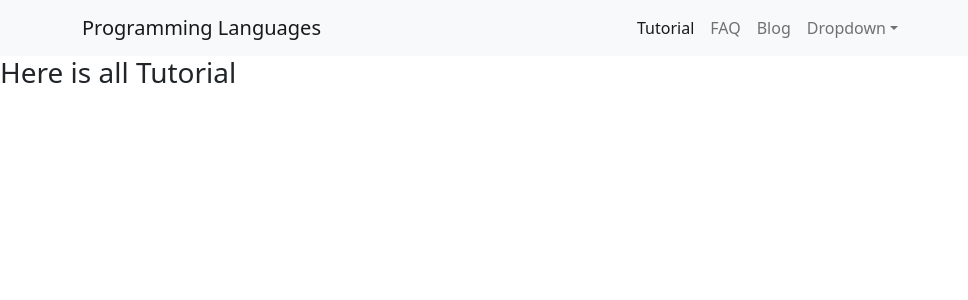
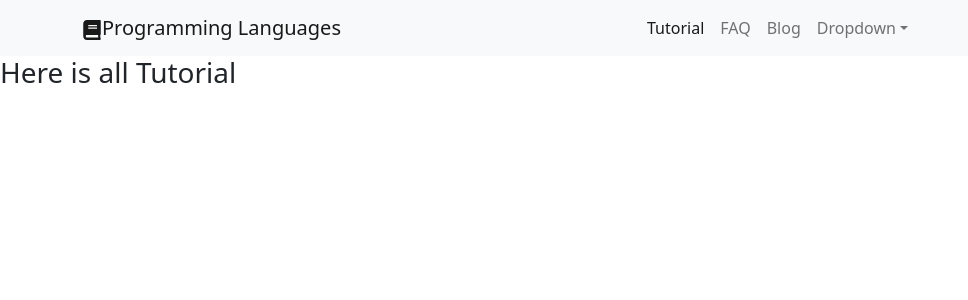
Before and after one commit to islammd39/teach_programming, a React (Create React App) app: page / in a window 1280 px wide. Shown: the top 300 px of the page, without its empty margins (0-968 px from the left). Built offline with nearby package versions, Linux system fonts and the light colour scheme.

Commit message:
added title icon

```diff
--- a/package.json
+++ b/package.json
@@ -10,6 +10,7 @@
     "react": "^18.2.0",
     "react-bootstrap": "^2.5.0",
     "react-dom": "^18.2.0",
+    "react-icons": "^4.6.0",
     "react-router-dom": "^6.4.2",
     "react-scripts": "5.0.1",
     "web-vitals": "^2.1.4"
--- a/src/shared/header/Header.js
+++ b/src/shared/header/Header.js
@@ -4,13 +4,14 @@ import Nav from 'react-bootstrap/Nav';
 import Navbar from 'react-bootstrap/Navbar';
 import NavDropdown from 'react-bootstrap/NavDropdown';
 import { Link } from 'react-router-dom';
+import { FaBook } from 'react-icons/fa';
 
 
 const Header = () => {
     return (
         <Navbar bg="light" expand="lg">
         <Container>
-          <Navbar.Brand as={Link} to='/'>Programming Languages</Navbar.Brand>
+          <Navbar.Brand as={Link} to='/'><FaBook></FaBook>Programming Languages</Navbar.Brand>
           <Navbar.Toggle aria-controls="basic-navbar-nav" />
           <Navbar.Collapse id="basic-navbar-nav">
             <Nav className="mx-auto">
```
Also changed, not shown: 1 other file (tests, documents, lock files or other folders).
